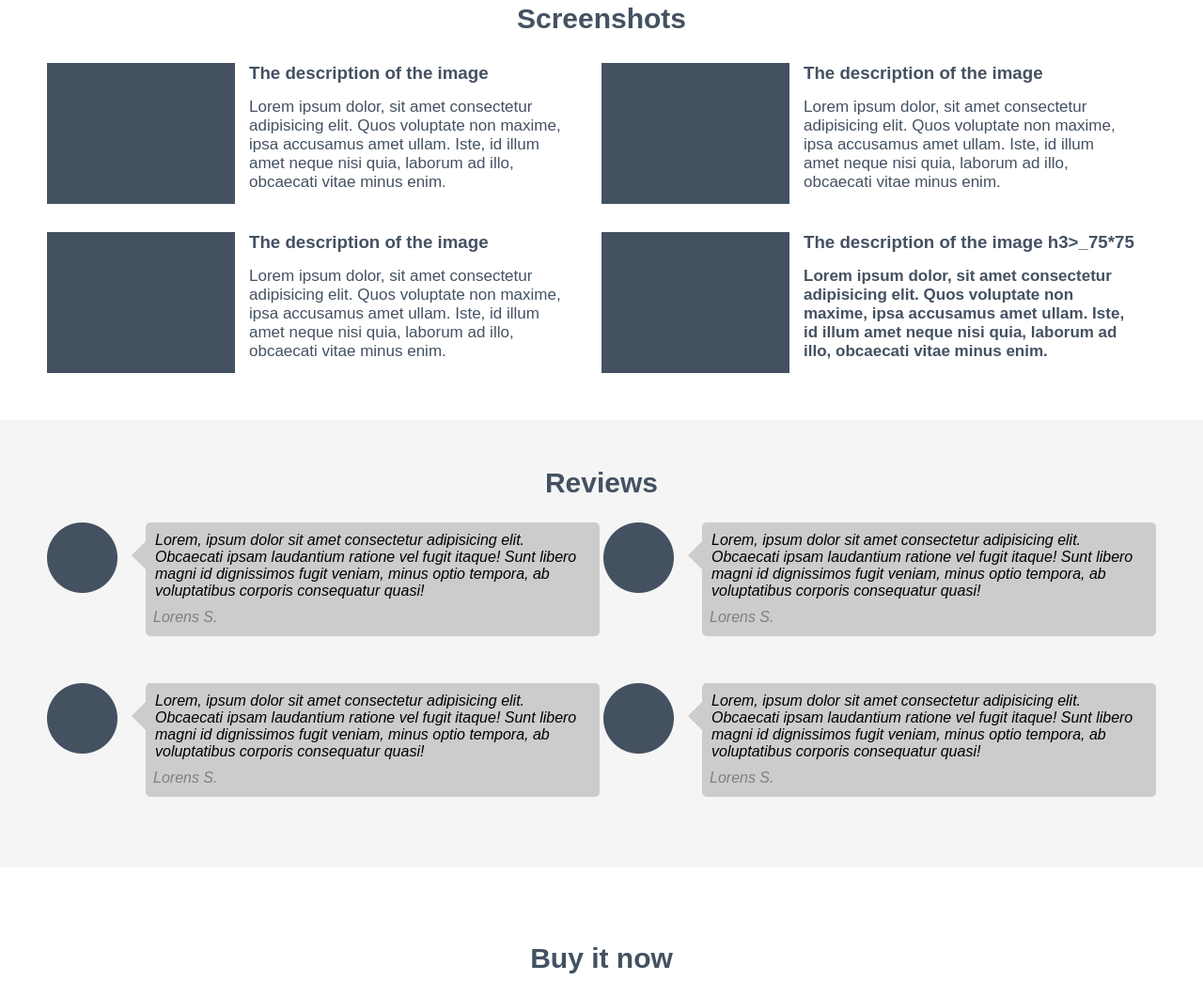
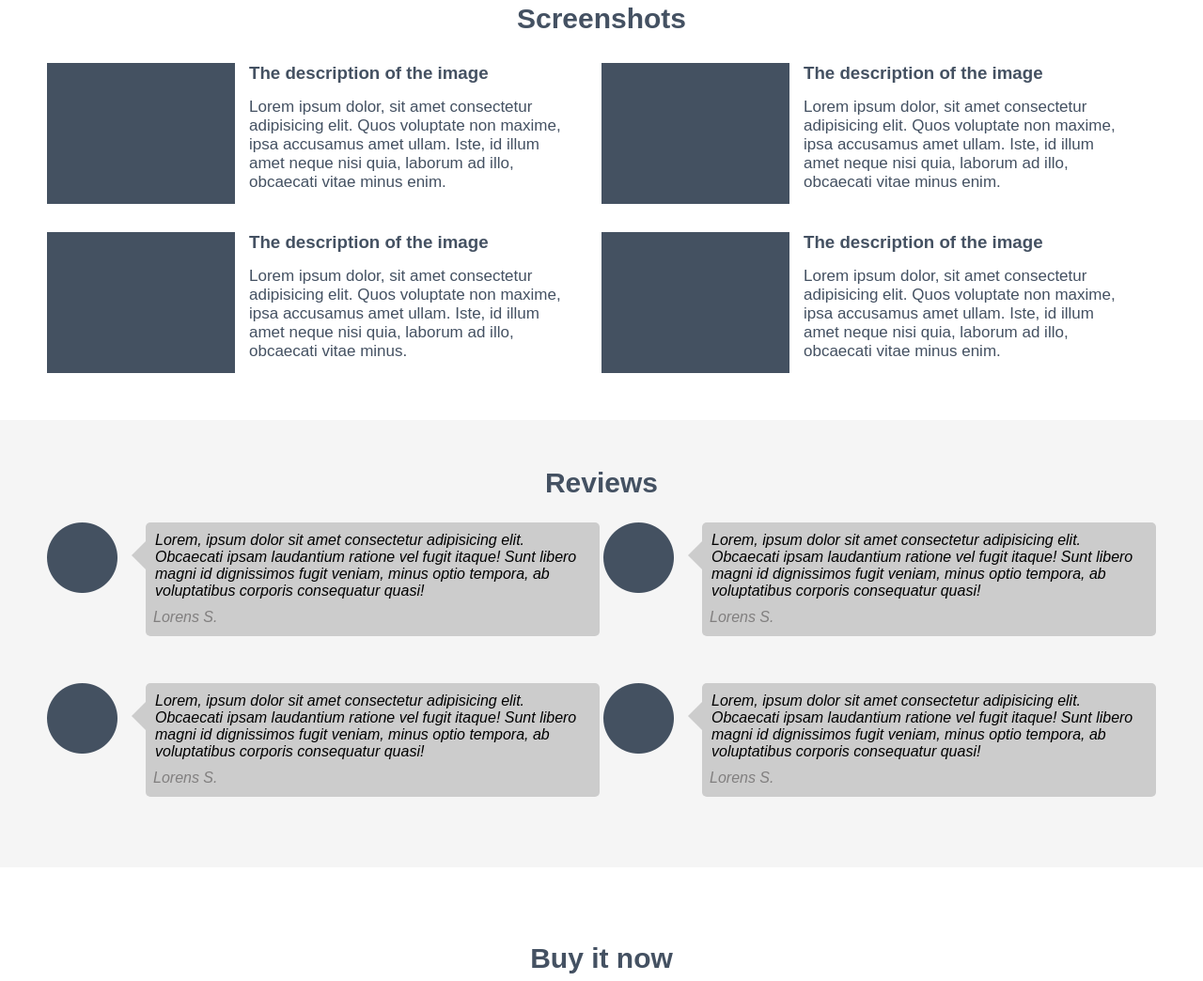
Before and after one commit to InyaevaSvetlana/project-1, a plain HTML site: page index.html in a window 1280 px wide. Shown: the part 1156-2200 px from the top of the page at 94% size. Drawn offline with Linux system fonts and the light colour scheme.

Commit message:
Update index.html

```diff
--- a/index.html
+++ b/index.html
@@ -129,7 +129,7 @@
 							<p class="screenshots-item-text">
 								Lorem ipsum dolor, sit amet consectetur adipisicing elit. Quos voluptate non maxime,
 								ipsa accusamus amet ullam. Iste, id illum amet neque nisi quia, laborum ad illo,
-								obcaecati vitae minus enim.
+								obcaecati vitae minus.
 							</p>
 						</div>
 					</li>
@@ -138,12 +138,12 @@
 						<div class="screenshots-item-item">
 							<h3 class="screenshots-item-title">
 								The description of the image
-								h3>_75*75
-								<p class="screenshots-item-text">
-									Lorem ipsum dolor, sit amet consectetur adipisicing elit. Quos voluptate non maxime,
-									ipsa accusamus amet ullam. Iste, id illum amet neque nisi quia, laborum ad illo,
-									obcaecati vitae minus enim.
-								</p>
+							</h3>
+							<p class="screenshots-item-text">
+								Lorem ipsum dolor, sit amet consectetur adipisicing elit. Quos voluptate non maxime,
+								ipsa accusamus amet ullam. Iste, id illum amet neque nisi quia, laborum ad illo,
+								obcaecati vitae minus enim.
+							</p>
 						</div>
 					</li>
 				</ul>
```
